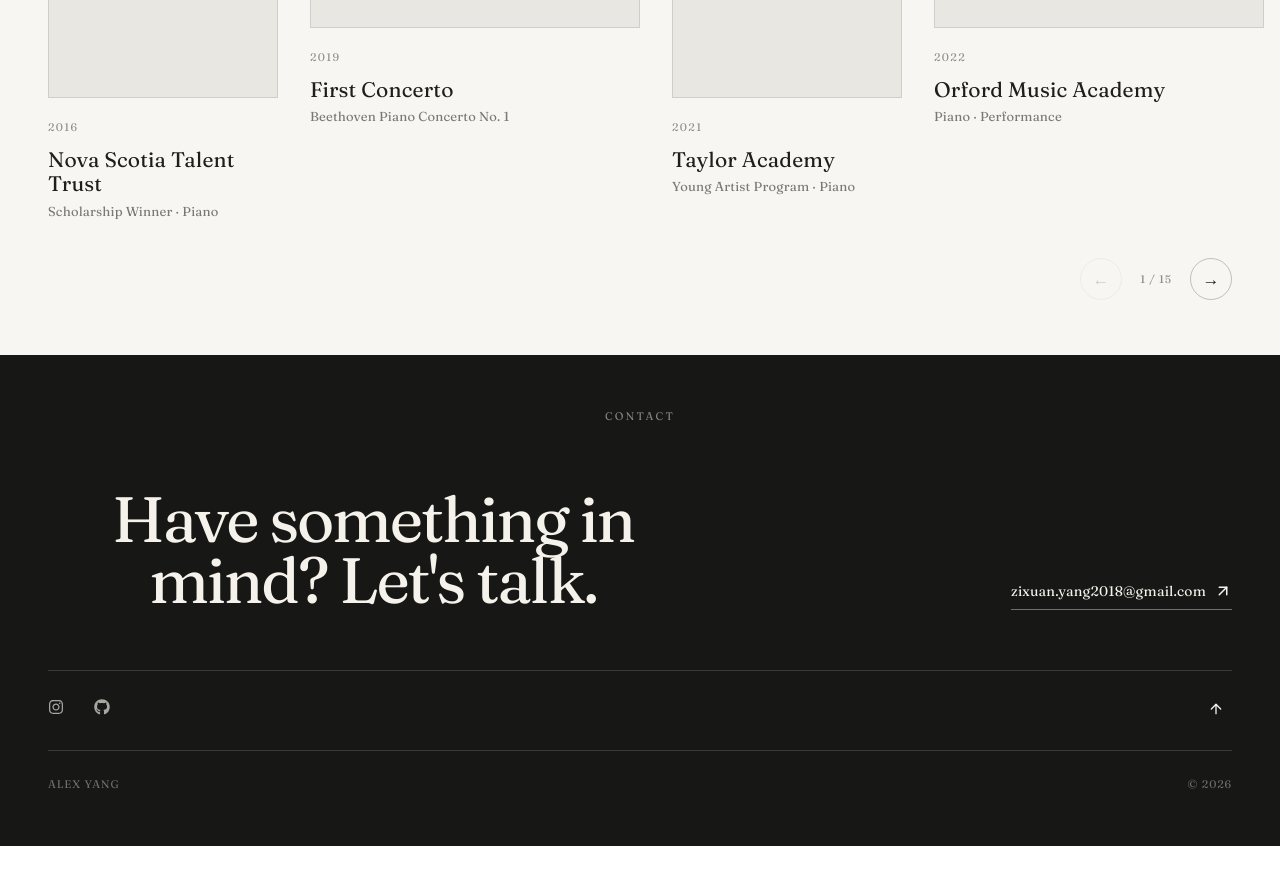
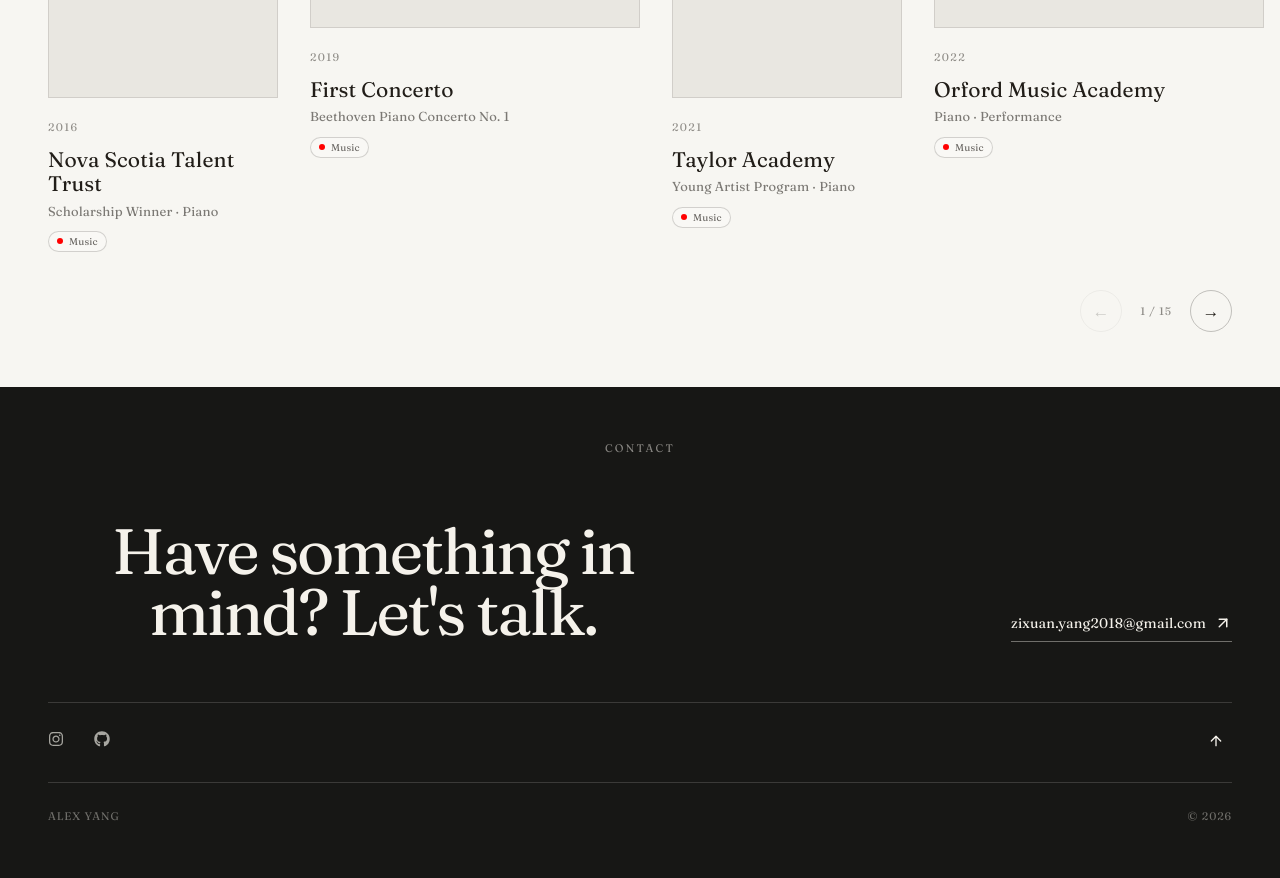
Before and after one commit to alexyang-2026/alex-yang-personal-website, a React (Vite) app: page / in a window 1280 px wide. Shown: the part 3080-3958 px from the top of the page. Before the commit the page ends 3926 px from the top, so only its background shows below. Built offline with nearby package versions, Linux system fonts and the light colour scheme.

Commit message:
feat: add tags under experience cards

```diff
--- a/src/components/Experience.css
+++ b/src/components/Experience.css
@@ -199,7 +199,7 @@
   margin-top: 16px;
 }
 
-.experience-caption span {
+.experience-date {
   display: block;
 
   margin-bottom: 7px;
@@ -228,6 +228,44 @@
   line-height: 1.4;
 
   color: rgba(33, 29, 24, 0.58);
+}
+
+.experience-tags {
+  display: flex;
+  flex-wrap: wrap;
+  gap: 6px;
+
+  margin: 11px 0 0;
+  padding: 0;
+
+  list-style: none;
+}
+
+.experience-tags li {
+  display: inline-flex;
+  align-items: center;
+  gap: 6px;
+
+  padding: 3px 8px;
+
+  border: 1px solid rgba(33, 29, 24, 0.18);
+  border-radius: 999px;
+
+  background: rgba(255, 255, 255, 0.24);
+  color: rgba(33, 29, 24, 0.66);
+
+  font-size: 10px;
+  line-height: 1.3;
+}
+
+.experience-tag-dot {
+  width: 6px;
+  height: 6px;
+
+  flex-shrink: 0;
+
+  border-radius: 50%;
+  background: var(--tag-color);
 }
 
 
--- a/src/components/Experience.jsx
+++ b/src/components/Experience.jsx
@@ -10,6 +10,7 @@ const events = [
     caption: 'Scholarship Winner · Piano',
     date: '2016',
     frame: 'portrait',
+    tags: ['Music'],
   },
 
   {
@@ -17,6 +18,7 @@ const events = [
     caption: 'Beethoven Piano Concerto No. 1',
     date: '2019',
     frame: 'landscape',
+    tags: ['Music'],
   },
 
   {
@@ -24,6 +26,7 @@ const events = [
     caption: 'Young Artist Program · Piano',
     date: '2021',
     frame: 'portrait',
+    tags: ['Music'],
   },
 
   {
@@ -31,6 +34,7 @@ const events = [
     caption: 'Piano · Performance',
     date: '2022',
     frame: 'landscape',
+    tags: ['Music'],
   },
 
   {
@@ -38,6 +42,7 @@ const events = [
     caption: 'Piano · New York',
     date: '2022',
     frame: 'portrait',
+    tags: ['Music'],
   },
 
   {
@@ -45,6 +50,7 @@ const events = [
     caption: 'Piano · Italy',
     date: '2023',
     frame: 'landscape',
+    tags: ['Music'],
   },
 
   {
@@ -52,6 +58,7 @@ const events = [
     caption: 'Mendelssohn Piano Concerto No. 1',
     date: '2023',
     frame: 'landscape',
+    tags: ['Music'],
   },
 
   {
@@ -59,6 +66,7 @@ const events = [
     caption: 'Founder · 50+ Students · Music Education',
     date: '2023',
     frame: 'square',
+    tags: ['Music', 'Communication'],
   },
 
   {
@@ -66,6 +74,7 @@ const events = [
     caption: 'Python · music21 · Music Research',
     date: '2023',
     frame: 'film',
+    tags: ['Music', 'Tech', 'Research'],
   },
 
   {
@@ -73,6 +82,7 @@ const events = [
     caption: 'Musicology · Performance Research',
     date: '2024',
     frame: 'portrait',
+    tags: ['Music', 'Research'],
   },
 
   {
@@ -80,6 +90,7 @@ const events = [
     caption: 'Director · Filmmaker · Editor',
     date: '2024',
     frame: 'film',
+    tags: ['Tech', 'Communication'],
   },
 
   {
@@ -87,6 +98,7 @@ const events = [
     caption: 'Education · Resource Design',
     date: '2024',
     frame: 'landscape',
+    tags: ['Tech', 'Communication'],
   },
 
   {
@@ -94,6 +106,7 @@ const events = [
     caption: 'Weekly Lecture-Recitals · 25+ Seniors',
     date: '2024',
     frame: 'portrait',
+    tags: ['Music', 'Communication'],
   },
 
   {
@@ -101,6 +114,7 @@ const events = [
     caption: 'Concerto Performance',
     date: '2024',
     frame: 'landscape',
+    tags: ['Music'],
   },
 
   {
@@ -108,8 +122,16 @@ const events = [
     caption: 'Full-Fellowship Pianist',
     date: '2025',
     frame: 'portrait',
+    tags: ['Music'],
   },
 ]
+
+const categoryColors = {
+  Music: 'red',
+  Tech: 'blue',
+  Communication: 'limegreen',
+  Research: 'orange',
+}
 
 
 function EventCard({ event }) {
@@ -126,9 +148,22 @@ function EventCard({ event }) {
       </div>
 
       <div className="experience-caption">
-        <span>{event.date}</span>
+        <span className="experience-date">{event.date}</span>
         <h3>{event.title}</h3>
         <p>{event.caption}</p>
+
+        <ul className="experience-tags" aria-label={`${event.title} categories`}>
+          {event.tags.map((tag) => (
+            <li key={tag}>
+              <span
+                className="experience-tag-dot"
+                style={{ '--tag-color': categoryColors[tag] }}
+                aria-hidden="true"
+              />
+              {tag}
+            </li>
+          ))}
+        </ul>
       </div>
 
     </article>
```
